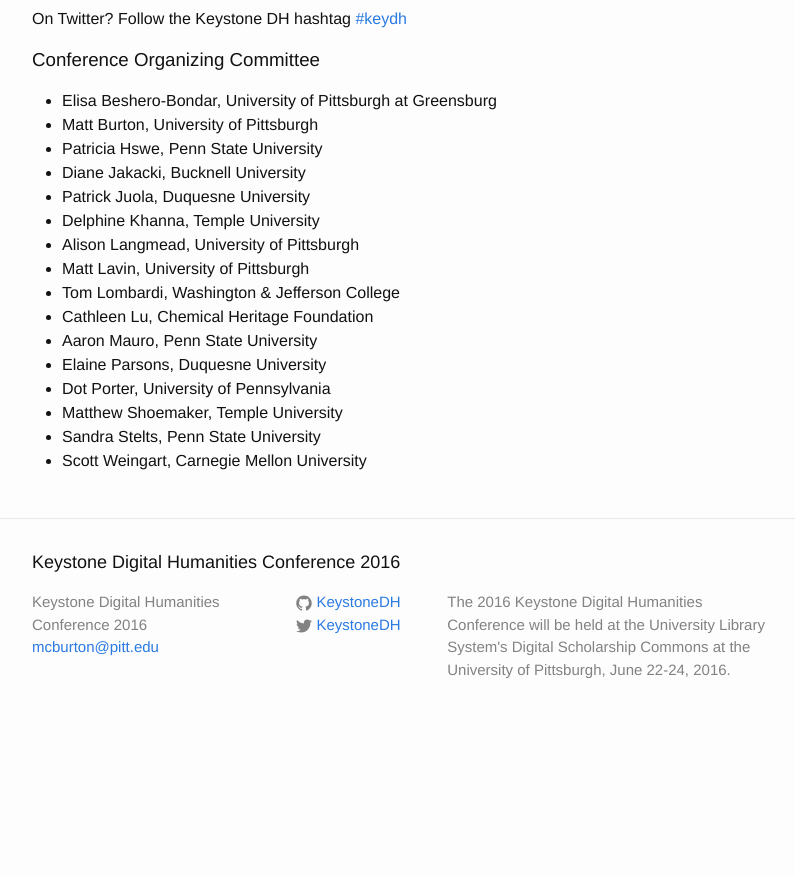
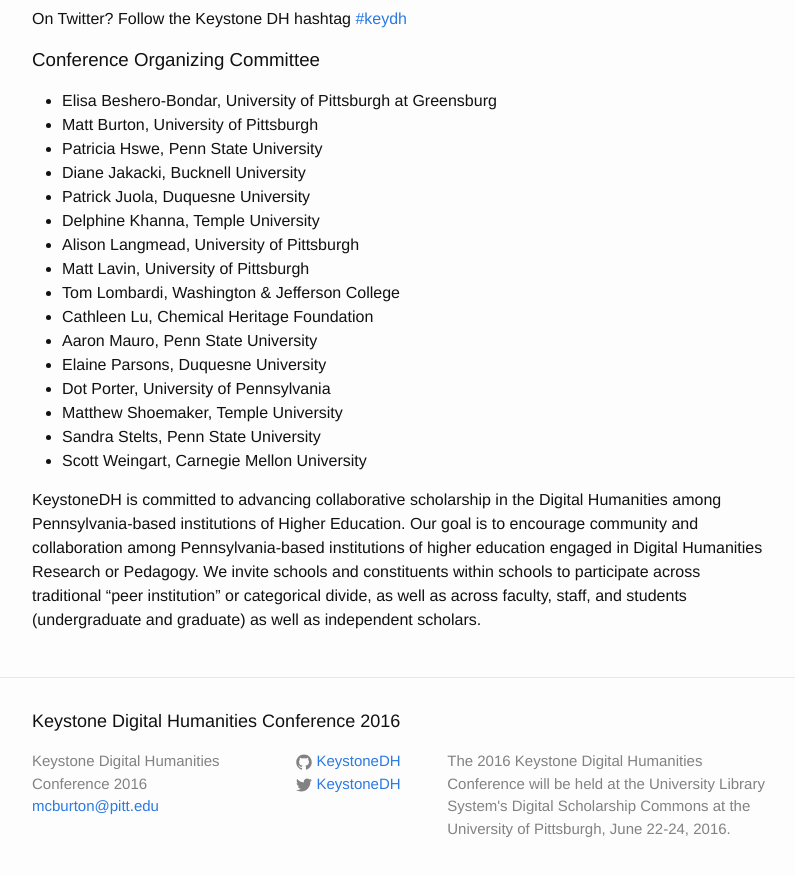
Before and after one commit to KeystoneDH/2016, a Jekyll site: the page built from index.md, in a window 1280 px wide and 900 px high, scrolled down 718 px. Shown: the top 876 px of the window, without its empty margins (238-1033 px from the left). Built offline with Jekyll 4.4.1, drawn with Linux system fonts in a browser that asks for light colours; before the commit the page ends 1459 px from its top, so only the background shows below that.

Commit message:
Update index.md
Added description of KeystoneDH

```diff
--- a/index.md
+++ b/index.md
@@ -32,3 +32,5 @@ On Twitter? Follow the Keystone DH hashtag [#keydh](https://twitter.com/search?f
 - Matthew Shoemaker, Temple University
 - Sandra Stelts, Penn State University
 - Scott Weingart, Carnegie Mellon University
+
+KeystoneDH is committed to advancing collaborative scholarship in the Digital Humanities among Pennsylvania-based institutions of Higher Education. Our goal is to encourage community and collaboration among Pennsylvania-based institutions of higher education engaged in Digital Humanities Research or Pedagogy. We invite schools and constituents within schools to participate across traditional “peer institution” or categorical divide, as well as across faculty, staff, and students (undergraduate and graduate) as well as independent scholars.
```
